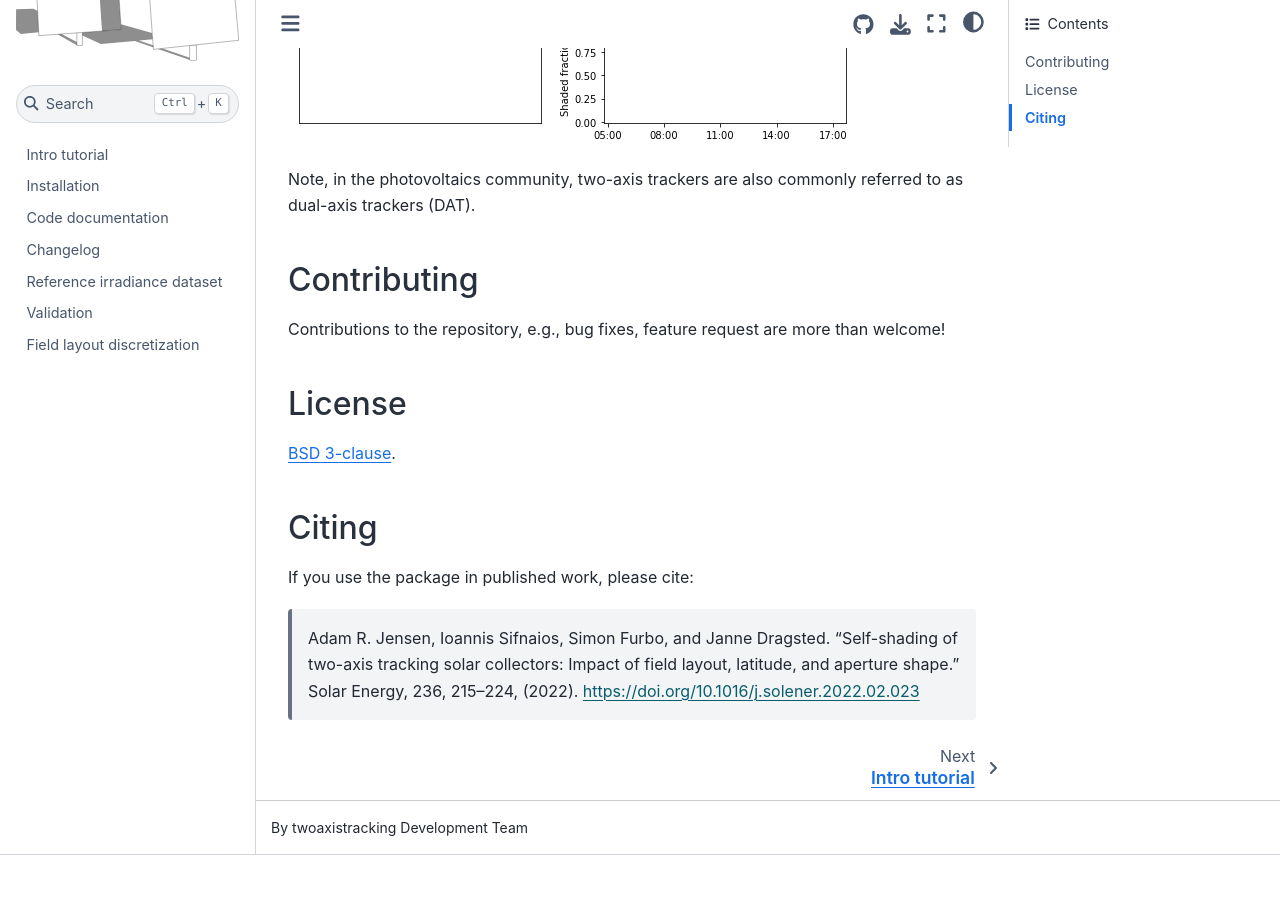
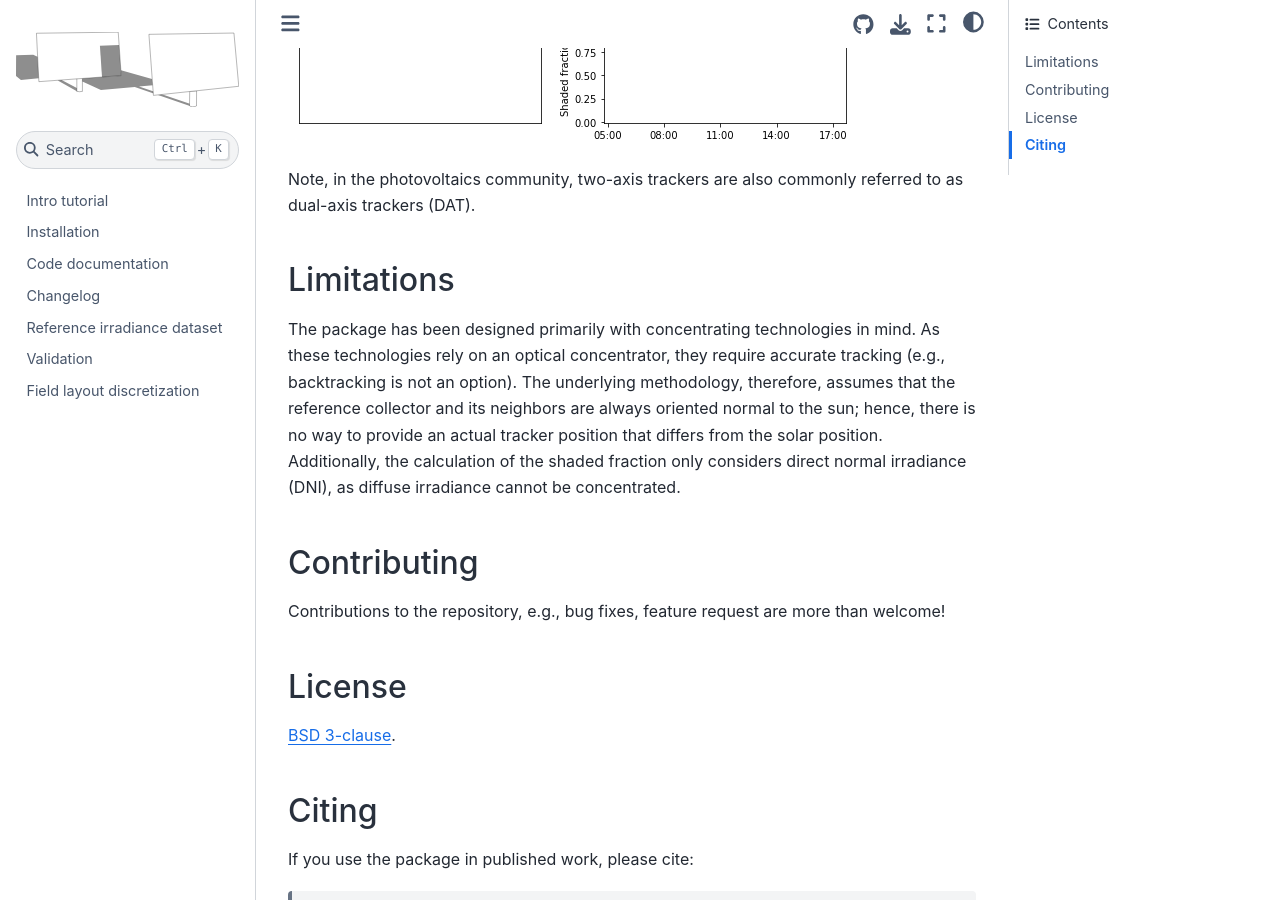
Before and after one commit to pvlib/twoaxistracking, a Sphinx documentation site: the page built from docs/source/index.md, in a window 1280 px wide and 900 px high, scrolled down 491 px. Built offline with Sphinx 7.4.7 and the Sphinx Book theme 1.1.4, drawn with Linux system fonts in a browser that asks for light colours; before the commit the page ends 1346 px from its top, so only the background shows below that.

Commit message:
Add limitation section to index.md (#34)

```diff
--- a/docs/source/index.md
+++ b/docs/source/index.md
@@ -9,6 +9,12 @@ An example of how shading varies over the course of one day for a hexagonal layo
 ![gif demonstrating shading during one day](/shading_demonstration.gif)
 
 Note, in the photovoltaics community, two-axis trackers are also commonly referred to as dual-axis trackers (DAT).
+
+
+## Limitations
+The package has been designed primarily with concentrating technologies in mind. As these technologies rely on an optical concentrator, they require accurate tracking (e.g., backtracking is not an option).
+The underlying methodology, therefore, assumes that the reference collector and its neighbors are always oriented normal to the sun; hence, there is no way to provide an actual tracker position that differs from the solar position.
+Additionally, the calculation of the shaded fraction only considers direct normal irradiance (DNI), as diffuse irradiance cannot be concentrated.
 
 
 ## Contributing
```
